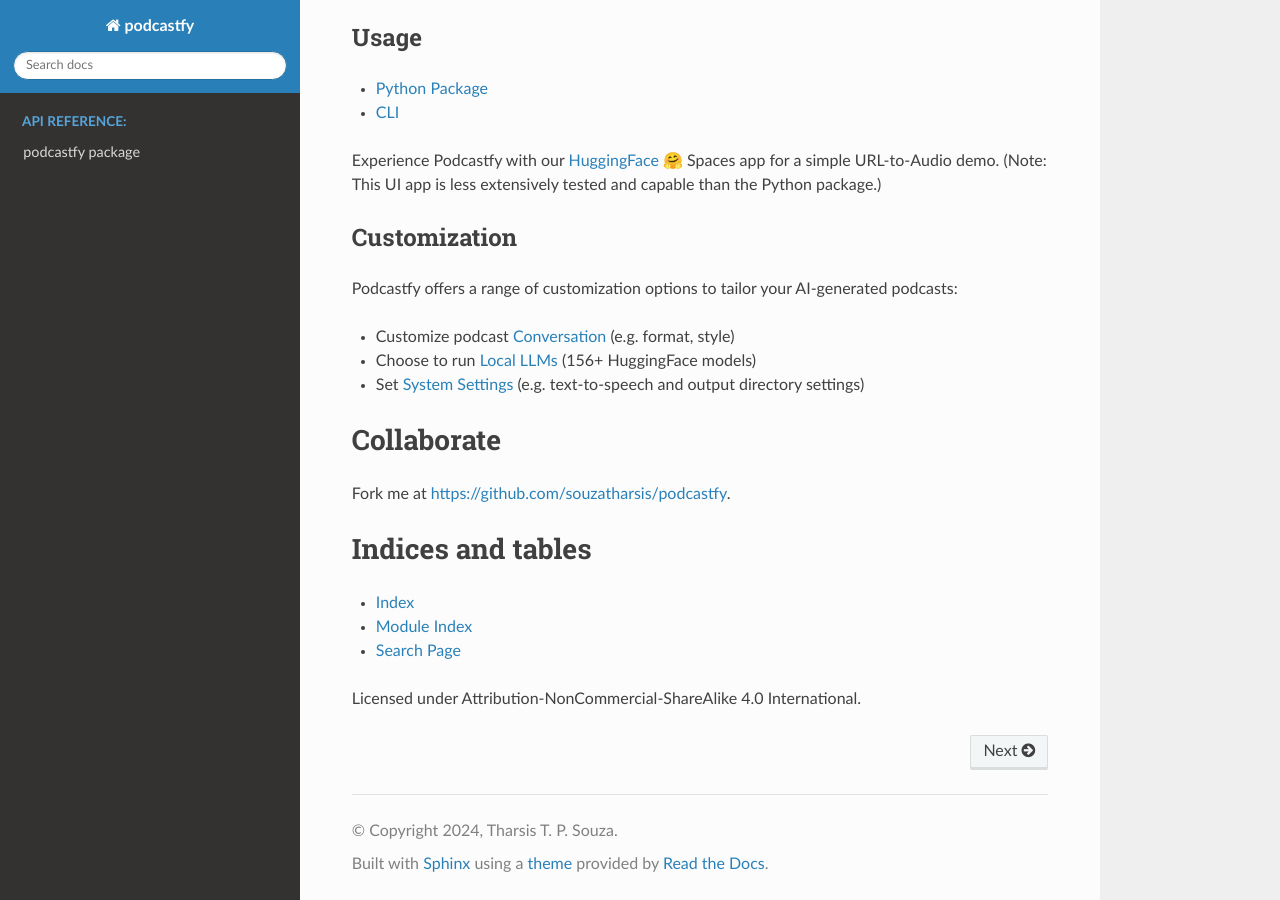
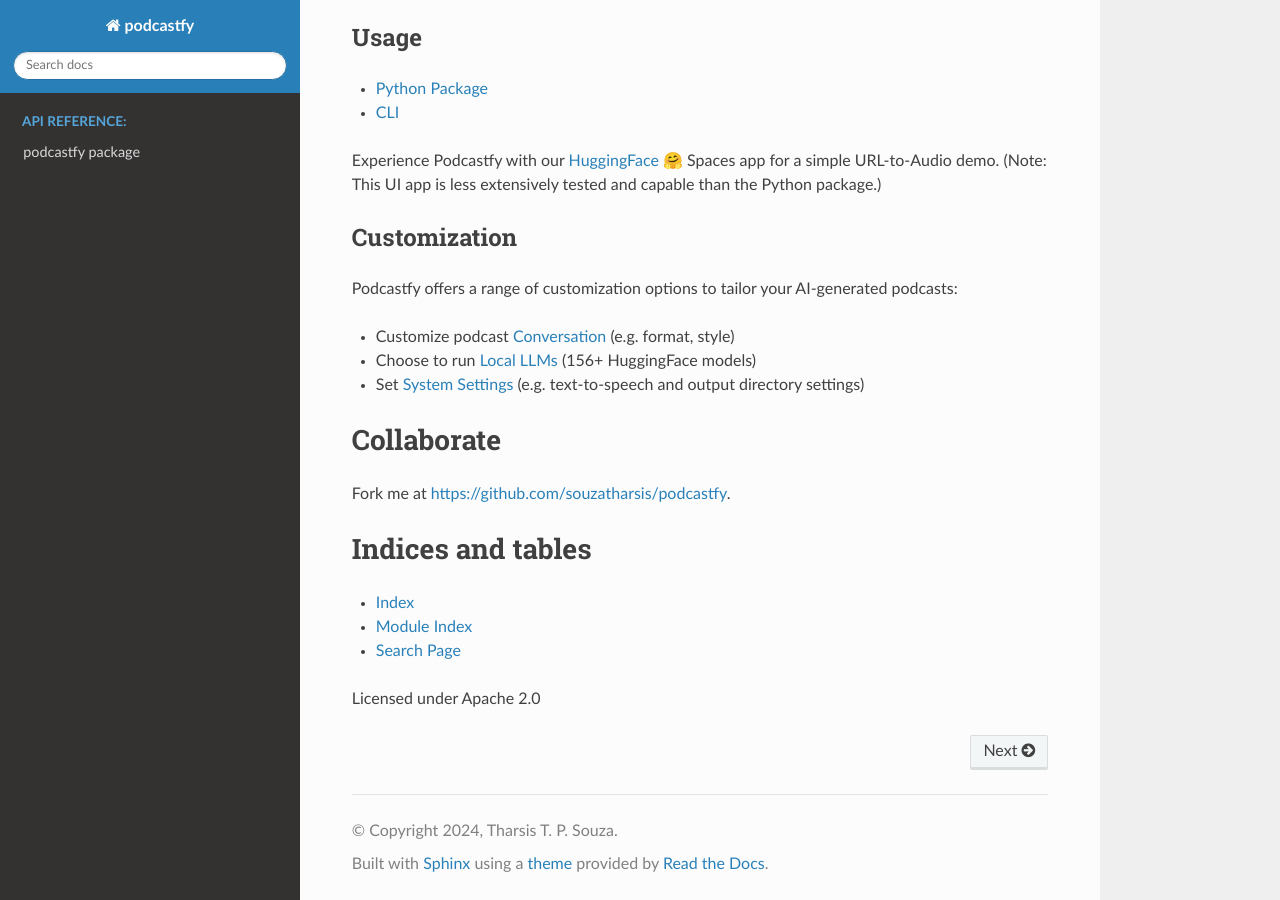
Before and after one commit to souzatharsis/podcastfy, a Sphinx documentation site: the page built from docs/source/index.rst, in a window 1280 px wide and 900 px high, scrolled down 1080 px. Built offline with Sphinx 7.4.7 and the Read the Docs theme 3.1.0, drawn with Linux system fonts in a browser that asks for light colours.

Commit message:
update docs

```diff
--- a/docs/source/conf.py
+++ b/docs/source/conf.py
@@ -9,7 +9,7 @@
 project = 'podcastfy'
 copyright = '2024, Tharsis T. P. Souza'
 author = 'Tharsis T. P. Souza'
-release = 'v0.2.5'
+release = 'v0.2.10'
 
 # -- General configuration ---------------------------------------------------
 # https://www.sphinx-doc.org/en/master/usage/configuration.html#general-configuration
--- a/docs/source/index.rst
+++ b/docs/source/index.rst
@@ -77,4 +77,4 @@
 * :ref:`modindex`
 * :ref:`search`
 
-Licensed under Attribution-NonCommercial-ShareAlike 4.0 International.
+Licensed under Apache 2.0
```
